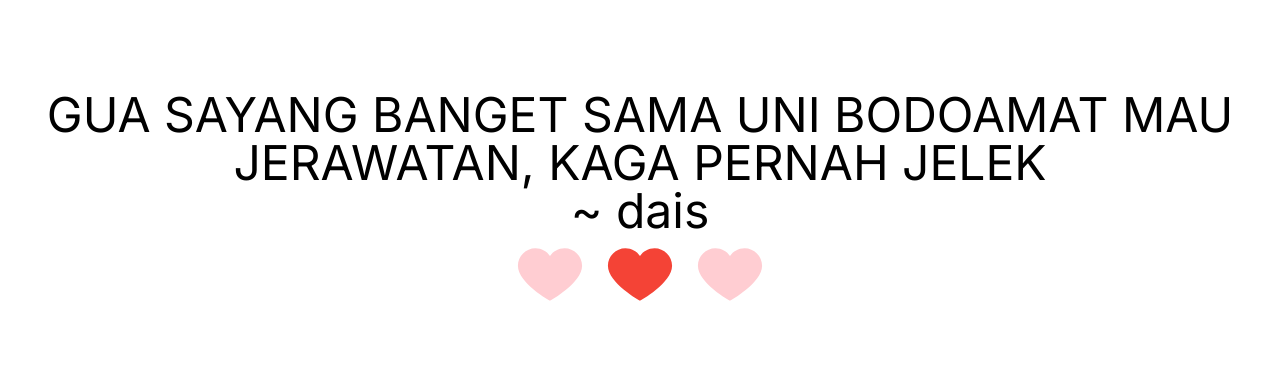
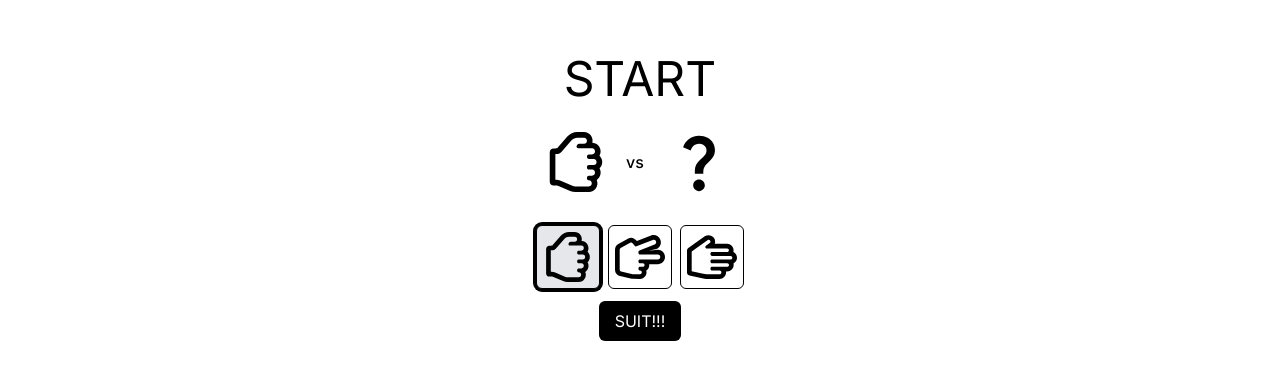
Before and after one commit to favolia/usupweb, a Next.js app: page / in a window 1280 px wide. Shown: the part 202-582 px from the top of the page. Built offline with nearby package versions, Linux system fonts and the light colour scheme.

Commit message:
feat: select hand and fix logic

```diff
--- a/src/app/page.jsx
+++ b/src/app/page.jsx
@@ -3,18 +3,31 @@ import Thumbs from "@/componets/thumbs";
 import { play } from "@/lib/suit";
 import Image from "next/image";
 import { useState } from "react";
-import { FaRegHandScissors } from "react-icons/fa6";
-import { IoThumbsUpOutline } from "react-icons/io5";
-import { FcLike, FcLikePlaceholder } from "react-icons/fc";
+import { FaRegHandScissors } from "react-icons/fa";
+import { FaRegHandPaper } from "react-icons/fa";
+import { MdQuestionMark } from "react-icons/md";
+import { FaRegHandRock } from "react-icons/fa";
 
 export default function Home() {
-  const [gameInfo, setGameInfo] = useState('GUA SAYANG BANGET SAMA UNI BODOAMAT MAU JERAWATAN, KAGA PERNAH JELEK');
-  const [userInfo, setUserInfo] = useState(0);
+  const [gameInfo, setGameInfo] = useState('START');
+  const [userHand, setUserHand] = useState(0);
+  const [botHand, setBotHand] = useState(null)
+  const [handSelect, setHandSelect] = useState(<FaRegHandRock className="rotate-90" size={60} />);
 
   const suit = () => {
-    const match = play()
+    const match = play({ user: { point: userHand } })
 
-    setUserInfo(match.detail)
+    switch (match.detail.bot.point) {
+      case 0:
+        setBotHand(<FaRegHandRock className="rotate-90" size={60} />)
+        break;
+      case 1:
+        setBotHand(<FaRegHandScissors className="scale-x-[-1]" size={60} />)
+        break;
+      case 2:
+        setBotHand(<FaRegHandPaper className="rotate-90" size={60} />)
+        break;
+    }
 
     switch (match.type) {
       case 'TYPE_WIN':
@@ -34,35 +47,64 @@ export default function Home() {
         break;
     }
 
+
   }
 
   return (
     <main className="w-full h-screen flex flex-col justify-center items-center">
-      <p className="text-5xl text-center">
-        GUA SAYANG BANGET SAMA UNI BODOAMAT MAU JERAWATAN, KAGA PERNAH JELEK
-        <br />
-        ~ dais
-      </p>
-      <div className="flex justify-center items-center gap-x-5">
+      <h1 className="text-5xl text-center">
+        {gameInfo}
+      </h1>
 
-        <div className="scale-x-[-1]">
-          <FcLikePlaceholder fontSize={70} />
+      <br />
+
+      <div className="flex flex-col justify-center items-center gap-y-7">
+        <div className="flex justify-center items-center gap-x-5">
+
+          <div className="">
+            {handSelect}
+          </div>
+
+          <div>
+            <h3 className="font-medium">vs</h3>
+          </div>
+
+          {/* Bot hand */}
+          <div className="scale-x-[-1]">
+            {botHand || <MdQuestionMark className="scale-x-[-1]" size={70} />}
+          </div>
+
         </div>
 
-        <div className="">
-          <FcLike fontSize={70} />
-        </div>
-        {/* <div className="font-bold">
-          lope
-        </div> */}
+        <div className="flex flex-col gap-y-3 justify-center items-center">
 
-        <div className="scale-x-[-1]">
-          <FcLikePlaceholder fontSize={70} />
+          <div className="flex gap-x-2">
+            <button onClick={() => {
+              setHandSelect(<FaRegHandRock className="rotate-90" size={60} />);
+              setUserHand(0)
+            }} className={`${userHand === 0 ? 'bg-gray-200 outline-none ring ring-black' : ''} rotate-90 h-16 transition duration-300 ease-in-out hover:bg-gray-200 w-16 flex justify-center items-center rounded-md cursor-pointer border border-black`}>
+              <FaRegHandRock size={50} />
+            </button>
+            <button onClick={() => {
+              setHandSelect(<FaRegHandScissors className="scale-x-[-1]" size={60} />);
+              setUserHand(1)
+            }} className={`${userHand === 1 ? 'bg-gray-200 outline-none ring ring-black' : ''} scale-x-[-1] h-16 transition duration-300 ease-in-out hover:bg-gray-200 w-16 flex justify-center items-center rounded-md cursor-pointer border border-black`}>
+              <FaRegHandScissors size={50} />
+            </button>
+            <button onClick={() => {
+              setHandSelect(<FaRegHandPaper className="rotate-90" size={60} />);
+              setUserHand(2)
+            }} className={`${userHand === 2 ? 'bg-gray-200 outline-none ring ring-black' : ''} rotate-90 h-16 transition duration-300 ease-in-out hover:bg-gray-200 w-16 flex justify-center items-center rounded-md cursor-pointer border border-black`}>
+              <FaRegHandPaper size={50} />
+            </button>
+          </div>
+
+          <button className="px-4 py-2 rounded-md text-white bg-black" onClick={() => suit()}>
+            SUIT!!!
+          </button>
         </div>
       </div>
-      {/* <button className="px-4 py-2 rounded-md text-white bg-black" onClick={() => suit()}>
-        play
-      </button> */}
+
     </main>
   );
 }
--- a/src/lib/suit.js
+++ b/src/lib/suit.js
@@ -10,55 +10,39 @@ const suit = () => {
     }
 }
 
-export const play = () => {
+export const play = ({ user }) => {
     const bot = suit()
-    const player = suit()
+    // const user = suit()
 
-    if (player.point === bot.point) {
+    if (user.point === bot.point) {
 
         return {
             detail: {
-                bot: {
-                    point: bot.point
-                },
-                user: {
-                    point: player.point
-                }
+                bot,
+                user
             },
             type: 'TYPE_DRAW'
         }
 
     } else if (
-        (player.point === 0 && bot.point === 2) || // Rock vs Scissors
-        (player.point === 1 && bot.point === 0) || // Paper vs Rock
-        (player.point === 2 && bot.point === 1)    // Scissors vs Paper
+        (user.point === 0 && bot.point === 2) || // Rock vs Scissors
+        (user.point === 1 && bot.point === 0) || // Paper vs Rock
+        (user.point === 2 && bot.point === 1)    // Scissors vs Paper
     ) {
         return {
             detail: {
-                bot: {
-                    point: bot.point,
-                    text: bot.text
-                },
-                user: {
-                    point: player.point,
-                    text: player.text
-                }
+                bot,
+                user
             },
-            type: 'TYPE_WIN'
+            type: 'TYPE_LOSE'
         }
     } else {
         return {
             detail: {
-                bot: {
-                    point: bot.point,
-                    text: bot.text
-                },
-                user: {
-                    point: player.point,
-                    text: player.text
-                }
+                bot,
+                user
             },
-            type: 'TYPE_LOSE'
+            type: 'TYPE_WIN'
         }
     }
 }
```
